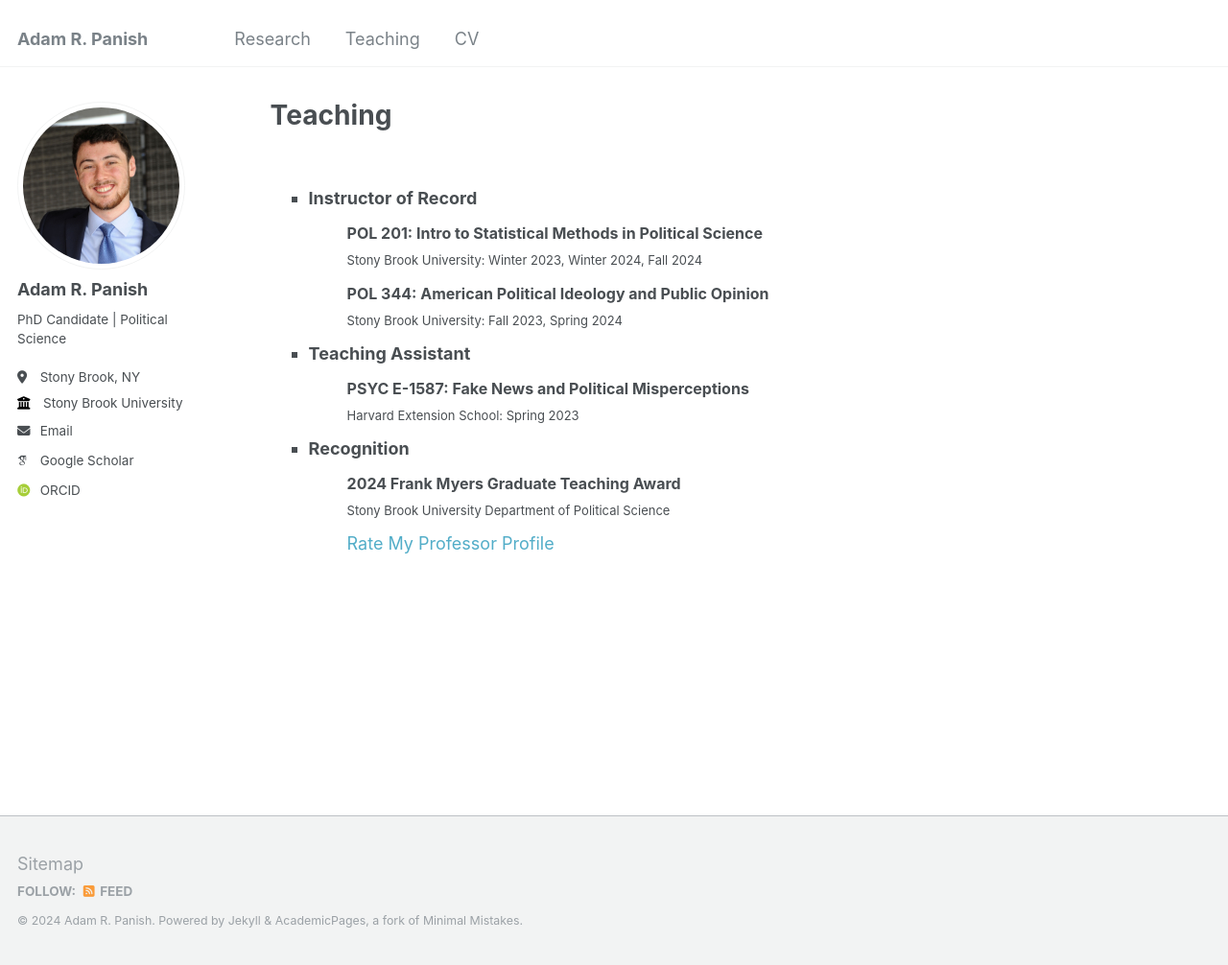
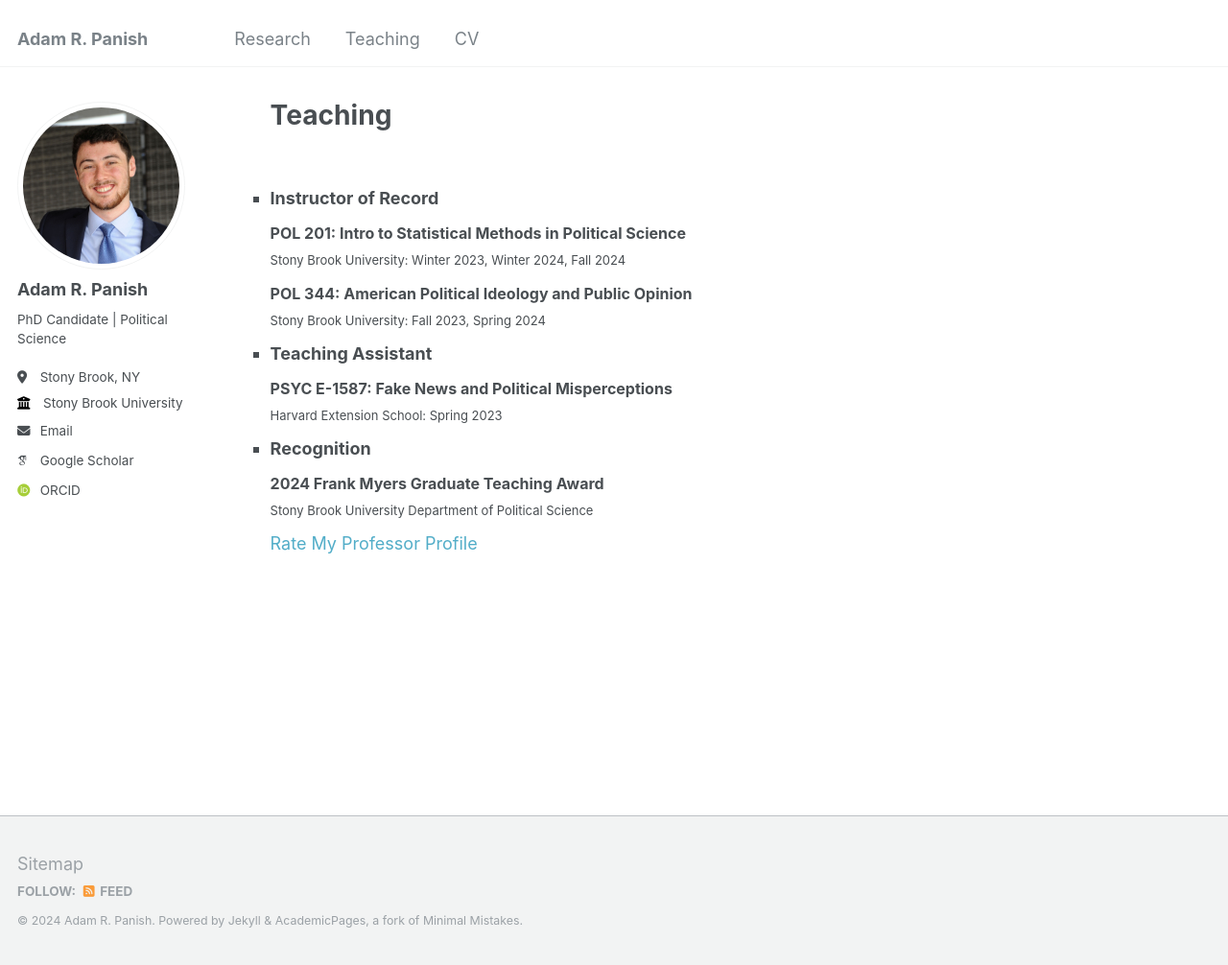
Before and after one commit to adampanish/adampanish.github.io, a Jekyll site: the page built from _pages/teaching.html, in a window 1280 px wide and 1006 px high. Shown: the whole window at 96% size. Built offline with Jekyll 4.4.1, drawn with Linux system fonts in a browser that asks for light colours; some web fonts are replaced.

Commit message:
Update teaching.html

```diff
--- a/_pages/teaching.html
+++ b/_pages/teaching.html
@@ -5,13 +5,13 @@ permalink: /teaching/
 author_profile: true
 ---
 
+<head>
   <style>
-<head>
-  ul {
-    padding: 0;
-  }
-</head>
-</style>
+    ul {
+      padding: 0;
+    }
+    </head>
+  </style>
 
 <br>
 <ul style="list-style-type:square">
```
